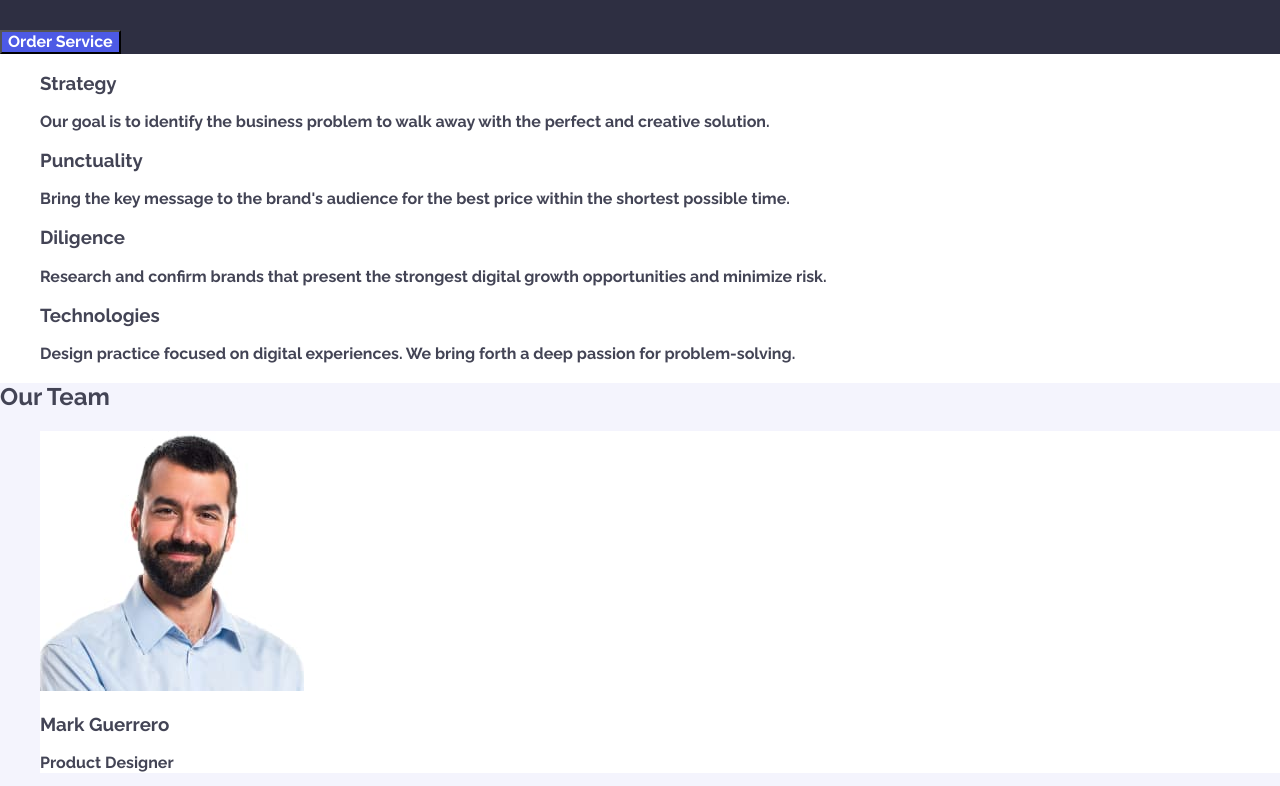
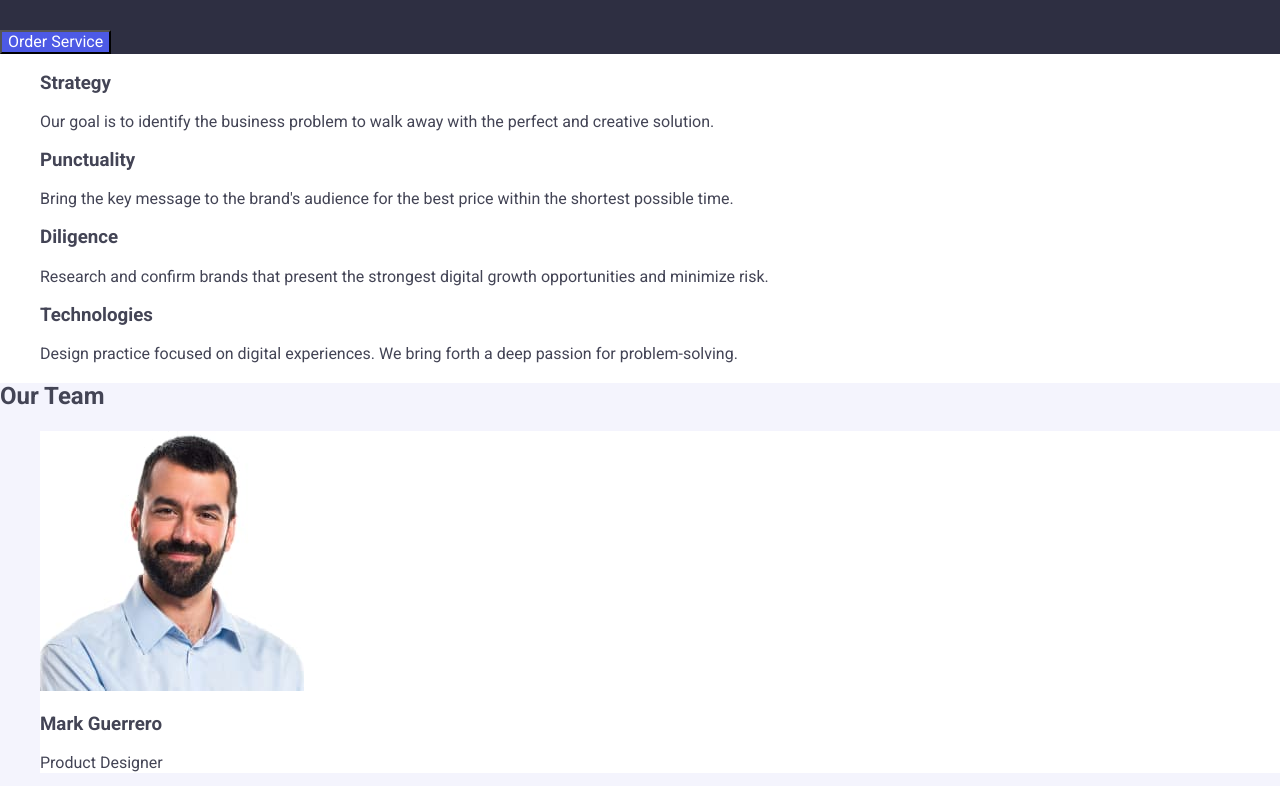
Before and after one commit to ArtemDeyneha/goit-markup-hw-02-2, a plain HTML site: page index.html in a window 1280 px wide. Shown: the part 270-1056 px from the top of the page. Drawn offline with nearby package versions, Linux system fonts and the light colour scheme.

Commit message:
body done

```diff
--- a/css/styles.css
+++ b/css/styles.css
@@ -1,5 +1,5 @@
 body {
-    font-family: "Raleway", "Roboto", sans-serif;
+    font-family: "Roboto", sans-serif;
     color: #434455;
     background-color: #FFFFFF;
 }
```
